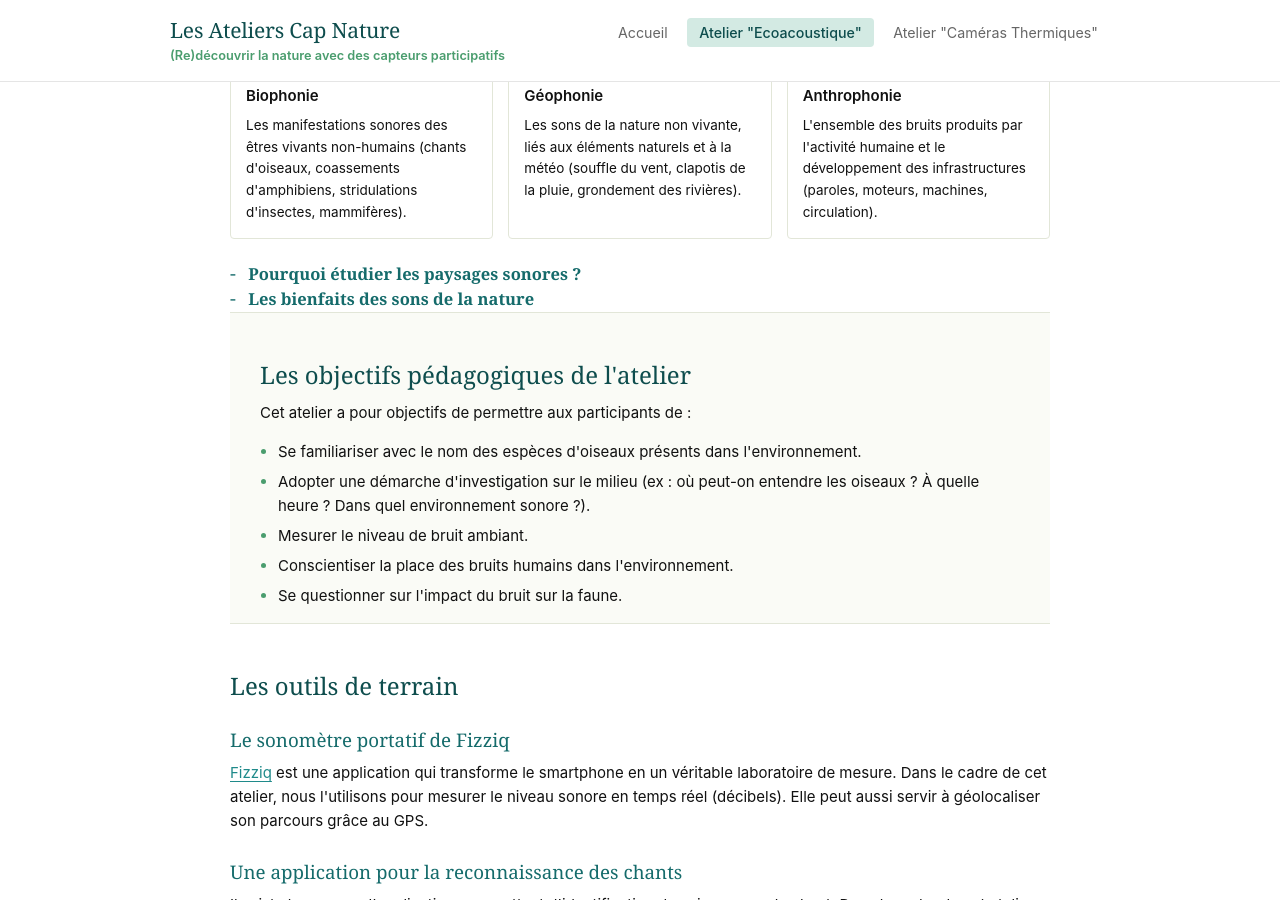
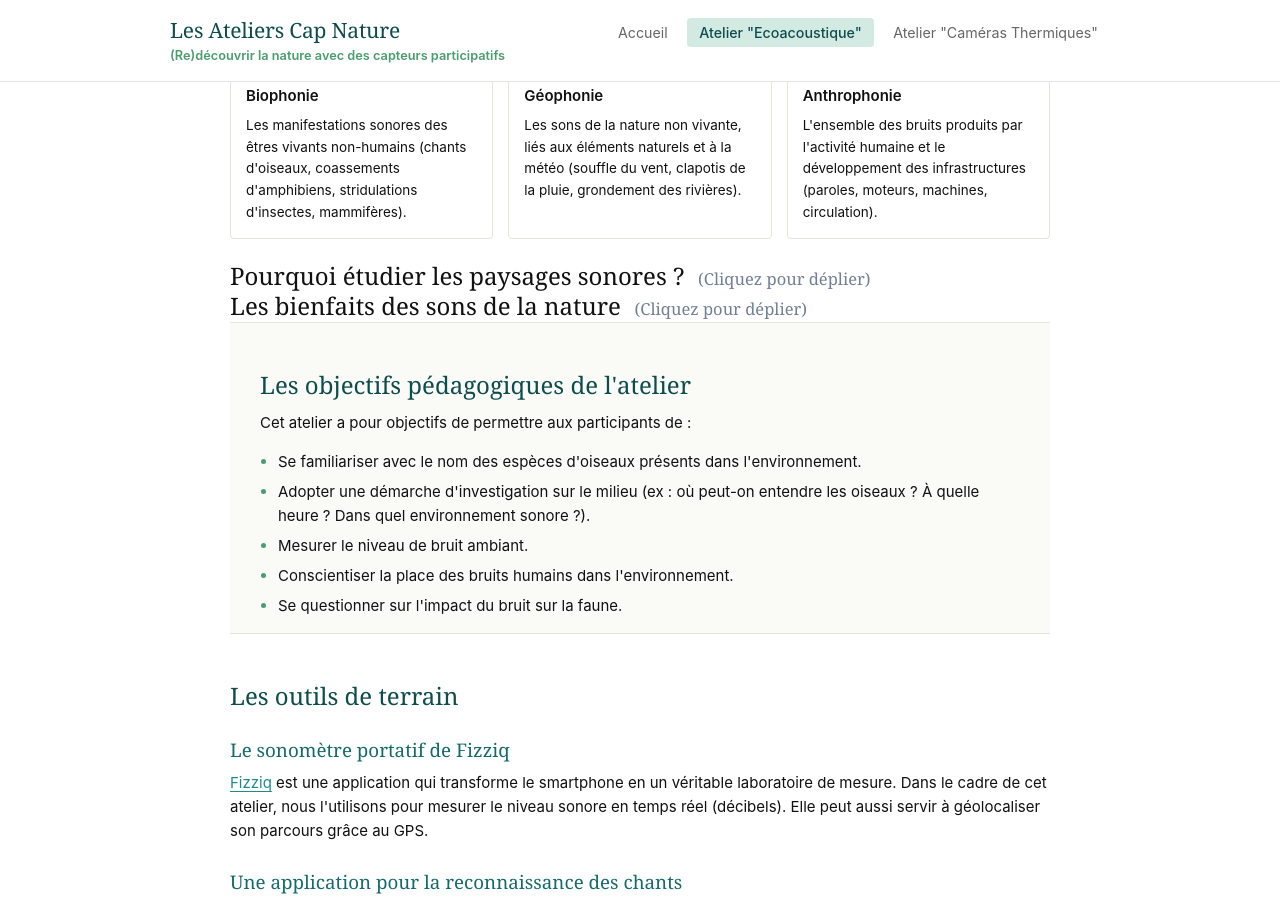
Before and after one commit to marieleapouliquen/wiki-cap-nature, a Jekyll site: the page built from _pages/module-oiseaux/index.md, in a window 1280 px wide and 900 px high, scrolled down 527 px. Built offline with Jekyll 4.4.1, drawn with Linux system fonts in a browser that asks for light colours.

Commit message:
Update index.md

```diff
--- a/_pages/module-oiseaux/index.md
+++ b/_pages/module-oiseaux/index.md
@@ -48,11 +48,20 @@ title: "À l'écoute des oiseaux et du paysage sonore"
     </div>
   </section>
 
-<details id="interet" class="content" style="cursor: pointer; outline: none;">
+<details id="interet" class="content" style="outline: none; transition: all 0.2s ease;">
 
-    <summary style="list-style: none; outline: none;">
-      <h3 style="display: inline-block; margin-top: 0; margin-bottom: 0;"> - <span style="font-size: 1.1rem; color: var(--color-text-muted); margin-left: 0.5rem; font-weight: bold;">Pourquoi étudier les paysages sonores ?</span></h3>
-    </summary>
+  <summary
+    style="list-style: none; outline: none; cursor: pointer; transition: color 0.2s ease;"
+    onmouseover="this.style.color='var(--color-link, #2b6cb0)';"
+    onmouseout="this.style.color='inherit';">
+
+    <h2 style="display: inline-block; margin-top: 0; margin-bottom: 0; color: inherit;">
+      Pourquoi étudier les paysages sonores ?
+      <span style="font-size: 1.1rem; color: var(--color-text-muted, #718096); margin-left: 0.5rem; font-weight: normal;">
+        (Cliquez pour déplier)
+      </span>
+    </h2>
+  </summary>
 
     <div style="margin-top: 1.5rem; cursor: default;" onclick="event.stopPropagation();">
 
@@ -130,13 +139,22 @@ title: "À l'écoute des oiseaux et du paysage sonore"
     </div> </details>
 
 
-<details id="bienfaits" class="content" style="cursor: pointer; outline: none;">
+<details id="bienfaits" class="content" style="outline: none; transition: all 0.2s ease;">
 
-    <summary style="list-style: none; outline: none;">
-      <h3 style="display: inline-block; margin-top: 0; margin-bottom: 0;"> - <span style="font-size: 1.1rem; color: var(--color-text-muted); margin-left: 0.5rem; font-weight: bold;">Les bienfaits des sons de la nature</span></h3>
-    </summary>
+  <summary
+    style="list-style: none; outline: none; cursor: pointer; transition: color 0.2s ease;"
+    onmouseover="this.style.color='var(--color-link, #2b6cb0)';"
+    onmouseout="this.style.color='inherit';">
 
-    <div style="margin-top: 1.5rem; cursor: default;" onclick="event.stopPropagation();">
+    <h2 style="display: inline-block; margin-top: 0; margin-bottom: 0; color: inherit;">
+      Les bienfaits des sons de la nature
+      <span style="font-size: 1.1rem; color: var(--color-text-muted, #718096); margin-left: 0.5rem; font-weight: normal;">
+        (Cliquez pour déplier)
+      </span>
+    </h2>
+  </summary>
+
+  <div style="margin-top: 1.5rem; cursor: default;" onclick="event.stopPropagation();">
 
       <p>Alors que la pollution sonore affecte tant la santé humaine que la biodiversité, l'écoute de la nature exerce une action thérapeutique avérée sur notre organisme. Une vaste synthèse scientifique menée par la chercheuse <strong>Rachel T. Buxton</strong> (Colorado State University) et son équipe en 2021 a démontré que l'exposition aux sons naturels (chants d'oiseaux, bruits d'eau) engendre des bénéfices de santé considérables : baisse financière du stress, diminution du taux de cortisol, réduction de la fréquence cardiaque et amélioration nette des performances cognitives.</p>
 
```
